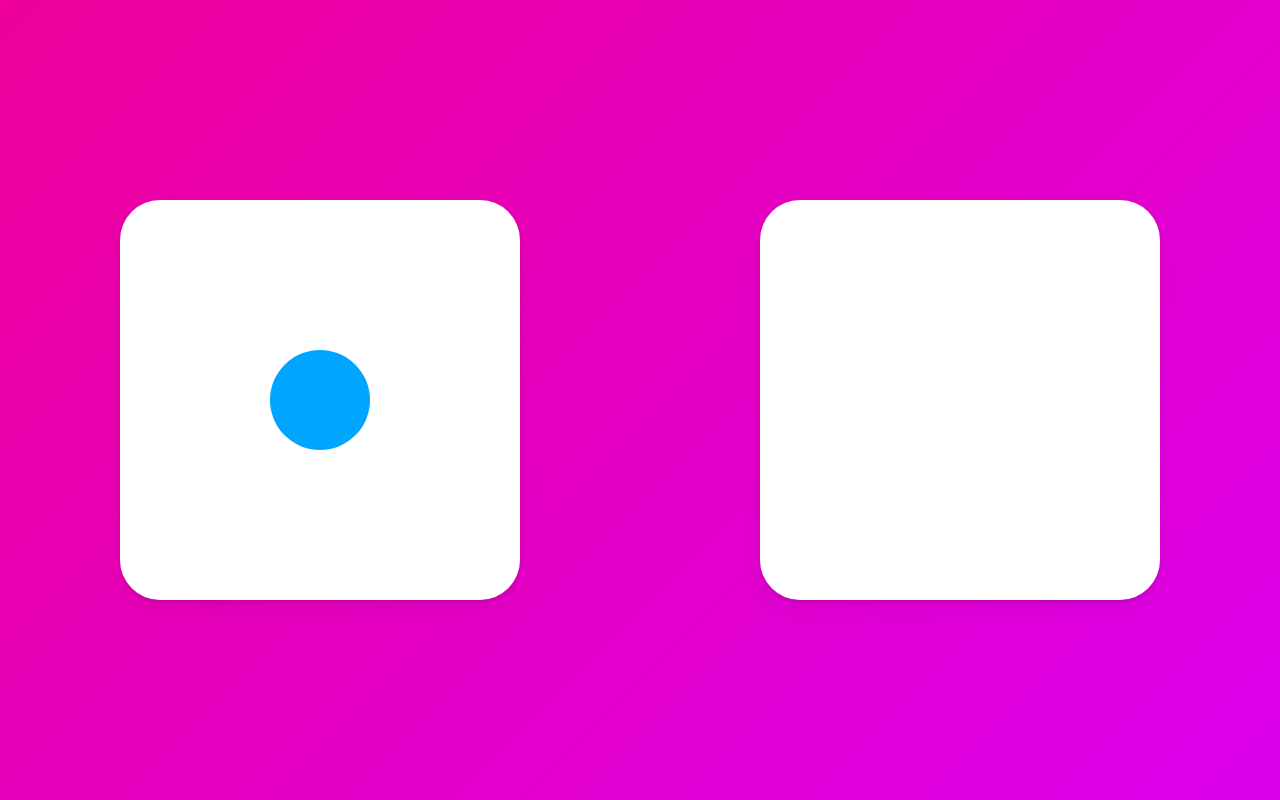
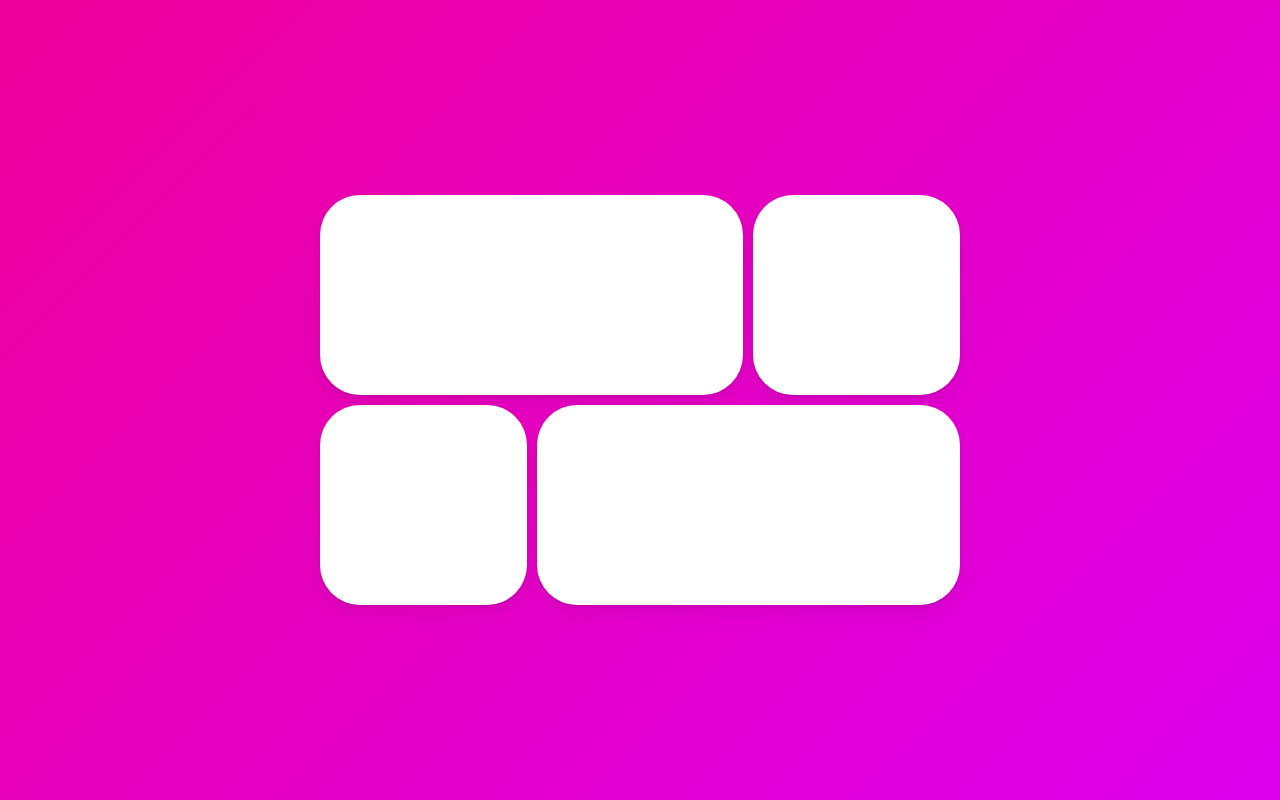
Before and after one commit to DevelopJKong/nomad-react-master, a React (Create React App) app: page / in a window 1280 px wide. Built offline with nearby package versions, Linux system fonts and the light colour scheme.

Commit message:
#7.15 Final Project part One 완료

```diff
--- a/src/App.tsx
+++ b/src/App.tsx
@@ -6,41 +6,60 @@
   height: 100vh;
   width: 100vw;
   display: flex;
-  justify-content: space-around;
+  justify-content: center;
   align-items: center;
+`;
 
+const Grid = styled.div`
+  display: grid;
+  grid-template-columns: repeat(3, 1fr);
+  width: 50vw;
+  gap: 10px;
+  div:first-child,
+  div:last-child {
+    grid-column: span 2;
+  }
 `;
 
 const Box = styled(motion.div)`
-  width: 400px;
-  height: 400px;
   background-color: rgba(255, 255, 255, 1);
   border-radius: 40px;
-  display: flex;
-  justify-content:center;
-  align-items:center;
+  height: 200px;
   box-shadow: 0 2px 3px rgba(0, 0, 0, 0.1), 0 10px 20px rgba(0, 0, 0, 0.06);
 `;
 
-const Circle = styled(motion.div)`
-  background-color: #00a5ff;
-  height: 100px;
-  width: 100px;
-  border-radius: 50px;
+const Overlay = styled(motion.div)`
+  width: 100%;
+  height: 100%;
+  background-color: rgba(0, 0, 0, 0.5);
+  position: absolute;
+  display: flex;
+  align-items: center;
+  justify-content: center;
 `;
 
 function App() {
   const [clicked, setClicked] = useState(false);
-  const toggleClicked = () => setClicked((prev) => !prev);
-
+  const toggle = () => setClicked((prev) => !prev);
   return (
-    <Wrapper onClick={toggleClicked}>
-      <Box>
-        {!clicked ? <Circle layoutId="center" style={{ borderRadius: 50}}/> : null}
-      </Box>
-      <Box>
-        {clicked ? <Circle layoutId="center" style={{ borderRadius:0, scale: 2}}/> : null}
-      </Box>
+    <Wrapper onClick={toggle}>
+      <Grid>
+        <Box layoutId="hello" />
+        <Box />
+        <Box />
+        <Box />
+      </Grid>
+      <AnimatePresence>
+        {clicked ? (
+          <Overlay
+            initial={{ opacity: 0 }}
+            animate={{ opacity: 1 }}
+            exit={{ opacity: 0 }}
+          >
+            <Box layoutId="hello" style={{ width: 500, height: 200 }} />
+          </Overlay>
+        ) : null}
+      </AnimatePresence>
     </Wrapper>
   );
 }
```
